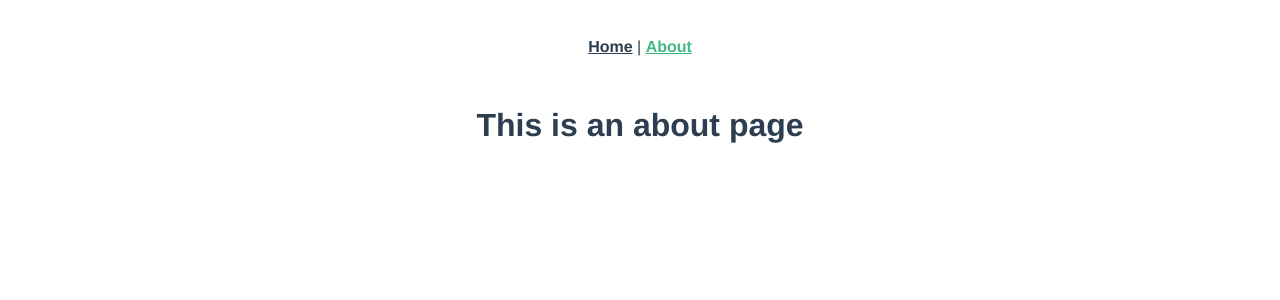
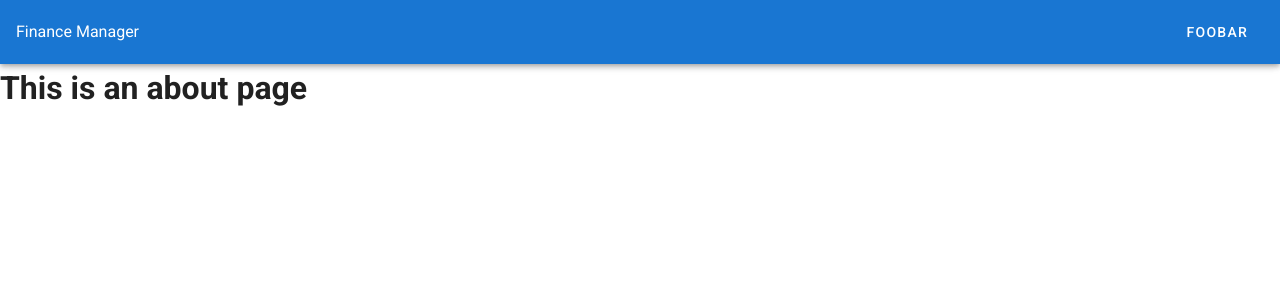
Before and after one commit to dberardi2020/FinanceManager, a Vue app: page /about in a window 1280 px wide. Shown: the top 300 px of the page. Built offline with nearby package versions, Linux system fonts and the light colour scheme.

Commit message:
add vuetify

```diff
--- a/public/index.html
+++ b/public/index.html
@@ -1,11 +1,13 @@
 <!DOCTYPE html>
-<html lang="">
+<html lang="en">
   <head>
     <meta charset="utf-8">
     <meta http-equiv="X-UA-Compatible" content="IE=edge">
     <meta name="viewport" content="width=device-width,initial-scale=1.0">
     <link rel="icon" href="<%= BASE_URL %>favicon.ico">
     <title><%= htmlWebpackPlugin.options.title %></title>
+    <link rel="stylesheet" href="https://fonts.googleapis.com/css?family=Roboto:100,300,400,500,700,900">
+    <link rel="stylesheet" href="https://cdn.jsdelivr.net/npm/@mdi/font@latest/css/materialdesignicons.min.css">
   </head>
   <body>
     <noscript>
--- a/src/App.vue
+++ b/src/App.vue
@@ -1,32 +1,27 @@
 <template>
-  <div id="app">
-    <div id="nav">
-      <router-link to="/">Home</router-link> |
-      <router-link to="/about">About</router-link>
-    </div>
-    <router-view />
-  </div>
+  <v-app>
+    <v-app-bar app color="primary" dark>
+      <div class="d-flex align-center">
+        <div>Finance Manager</div>
+      </div>
+
+      <v-spacer></v-spacer>
+
+      <v-btn text>
+        <div>Foobar</div>
+      </v-btn>
+    </v-app-bar>
+
+    <v-main>
+      <router-view />
+    </v-main>
+  </v-app>
 </template>
 
-<style lang="scss">
-#app {
-  font-family: Avenir, Helvetica, Arial, sans-serif;
-  -webkit-font-smoothing: antialiased;
-  -moz-osx-font-smoothing: grayscale;
-  text-align: center;
-  color: #2c3e50;
-}
+<script lang="ts">
+import Vue from "vue";
+import Component from "vue-class-component";
 
-#nav {
-  padding: 30px;
-
-  a {
-    font-weight: bold;
-    color: #2c3e50;
-
-    &.router-link-exact-active {
-      color: #42b983;
-    }
-  }
-}
-</style>
+@Component({})
+export default class App extends Vue {}
+</script>
--- a/src/components/HelloWorld.vue
+++ /dev/null
@@ -1,138 +0,0 @@
-<template>
-  <div class="hello">
-    <h1>{{ msg }}</h1>
-    <p>
-      For a guide and recipes on how to configure / customize this project,<br />
-      check out the
-      <a href="https://cli.vuejs.org" target="_blank" rel="noopener"
-        >vue-cli documentation</a
-      >.
-    </p>
-    <h3>Installed CLI Plugins</h3>
-    <ul>
-      <li>
-        <a
-          href="https://github.com/vuejs/vue-cli/tree/dev/packages/%40vue/cli-plugin-babel"
-          target="_blank"
-          rel="noopener"
-          >babel</a
-        >
-      </li>
-      <li>
-        <a
-          href="https://github.com/vuejs/vue-cli/tree/dev/packages/%40vue/cli-plugin-router"
-          target="_blank"
-          rel="noopener"
-          >router</a
-        >
-      </li>
-      <li>
-        <a
-          href="https://github.com/vuejs/vue-cli/tree/dev/packages/%40vue/cli-plugin-vuex"
-          target="_blank"
-          rel="noopener"
-          >vuex</a
-        >
-      </li>
-      <li>
-        <a
-          href="https://github.com/vuejs/vue-cli/tree/dev/packages/%40vue/cli-plugin-eslint"
-          target="_blank"
-          rel="noopener"
-          >eslint</a
-        >
-      </li>
-      <li>
-        <a
-          href="https://github.com/vuejs/vue-cli/tree/dev/packages/%40vue/cli-plugin-typescript"
-          target="_blank"
-          rel="noopener"
-          >typescript</a
-        >
-      </li>
-    </ul>
-    <h3>Essential Links</h3>
-    <ul>
-      <li>
-        <a href="https://vuejs.org" target="_blank" rel="noopener">Core Docs</a>
-      </li>
-      <li>
-        <a href="https://forum.vuejs.org" target="_blank" rel="noopener"
-          >Forum</a
-        >
-      </li>
-      <li>
-        <a href="https://chat.vuejs.org" target="_blank" rel="noopener"
-          >Community Chat</a
-        >
-      </li>
-      <li>
-        <a href="https://twitter.com/vuejs" target="_blank" rel="noopener"
-          >Twitter</a
-        >
-      </li>
-      <li>
-        <a href="https://news.vuejs.org" target="_blank" rel="noopener">News</a>
-      </li>
-    </ul>
-    <h3>Ecosystem</h3>
-    <ul>
-      <li>
-        <a href="https://router.vuejs.org" target="_blank" rel="noopener"
-          >vue-router</a
-        >
-      </li>
-      <li>
-        <a href="https://vuex.vuejs.org" target="_blank" rel="noopener">vuex</a>
-      </li>
-      <li>
-        <a
-          href="https://github.com/vuejs/vue-devtools#vue-devtools"
-          target="_blank"
-          rel="noopener"
-          >vue-devtools</a
-        >
-      </li>
-      <li>
-        <a href="https://vue-loader.vuejs.org" target="_blank" rel="noopener"
-          >vue-loader</a
-        >
-      </li>
-      <li>
-        <a
-          href="https://github.com/vuejs/awesome-vue"
-          target="_blank"
-          rel="noopener"
-          >awesome-vue</a
-        >
-      </li>
-    </ul>
-  </div>
-</template>
-
-<script lang="ts">
-import { Component, Prop, Vue } from "vue-property-decorator";
-
-@Component
-export default class HelloWorld extends Vue {
-  @Prop() private msg!: string;
-}
-</script>
-
-<!-- Add "scoped" attribute to limit CSS to this component only -->
-<style scoped lang="scss">
-h3 {
-  margin: 40px 0 0;
-}
-ul {
-  list-style-type: none;
-  padding: 0;
-}
-li {
-  display: inline-block;
-  margin: 0 10px;
-}
-a {
-  color: #42b983;
-}
-</style>
--- a/src/main.ts
+++ b/src/main.ts
@@ -2,11 +2,13 @@ import Vue from "vue";
 import App from "./App.vue";
 import router from "./router";
 import store from "./store";
+import vuetify from "./plugins/vuetify";
 
 Vue.config.productionTip = false;
 
 new Vue({
   router,
   store,
+  vuetify,
   render: (h) => h(App),
 }).$mount("#app");
--- /dev/null
+++ b/src/plugins/vuetify.ts
@@ -0,0 +1,6 @@
+import Vue from "vue";
+import Vuetify from "vuetify/lib/framework";
+
+Vue.use(Vuetify);
+
+export default new Vuetify({});
--- /dev/null
+++ b/src/shims-vuetify.d.ts
@@ -0,0 +1,4 @@
+declare module "vuetify/lib/framework" {
+  import Vuetify from "vuetify";
+  export default Vuetify;
+}
--- a/src/views/About.vue
+++ b/src/views/About.vue
@@ -1,5 +1,13 @@
 <template>
-  <div class="about">
+  <div>
     <h1>This is an about page</h1>
   </div>
 </template>
+
+<script lang="ts">
+import Vue from "vue";
+import Component from "vue-class-component";
+
+@Component({})
+export default class About extends Vue {}
+</script>
--- a/src/views/Home.vue
+++ b/src/views/Home.vue
@@ -1,18 +1,13 @@
 <template>
-  <div class="home">
-    <img alt="Vue logo" src="../assets/logo.png" />
-    <HelloWorld msg="Welcome to Your Vue.js + TypeScript App" />
+  <div>
+    <h1>This is a home page</h1>
   </div>
 </template>
 
 <script lang="ts">
-import { Component, Vue } from "vue-property-decorator";
-import HelloWorld from "@/components/HelloWorld.vue"; // @ is an alias to /src
+import Vue from "vue";
+import Component from "vue-class-component";
 
-@Component({
-  components: {
-    HelloWorld,
-  },
-})
-export default class Home extends Vue {}
+@Component({})
+export default class About extends Vue {}
 </script>
--- /dev/null
+++ b/vue.config.js
@@ -0,0 +1,3 @@
+module.exports = {
+  transpileDependencies: ["vuetify"],
+};
```
Also changed, not shown: package.json (+6 -2 lines), 1 other file (tests, documents, lock files or other folders).
